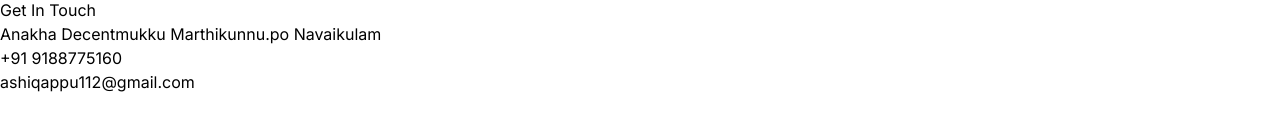
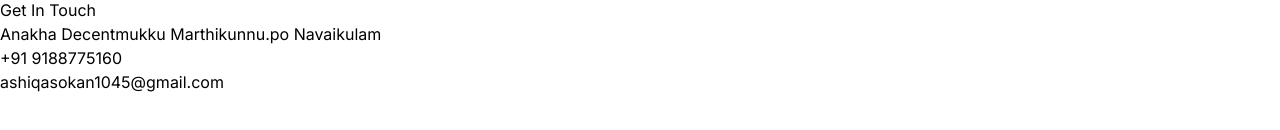
Before and after one commit to AshiqAshokan/react-portfolio-Ashiq, a React (Vite) app: page / in a window 1280 px wide. Shown: the part 4083-4213 px from the top of the page. Built offline with nearby package versions, Linux system fonts and the light colour scheme.

Commit message:
Contact.jsx

```diff
--- a/src/constants/index.js
+++ b/src/constants/index.js
@@ -72,5 +72,5 @@ export const PROJECTS = [
 export const CONTACT = {
   address: "Anakha Decentmukku Marthikunnu.po Navaikulam ",
   phoneNo: "+91 9188775160",
-  email: "ashiqappu112@gmail.com",
+  email: "ashiqasokan1045@gmail.com",
 };
```
